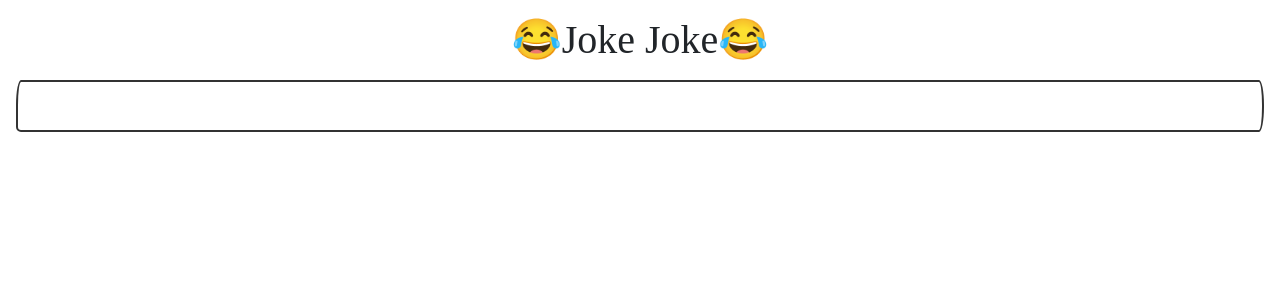
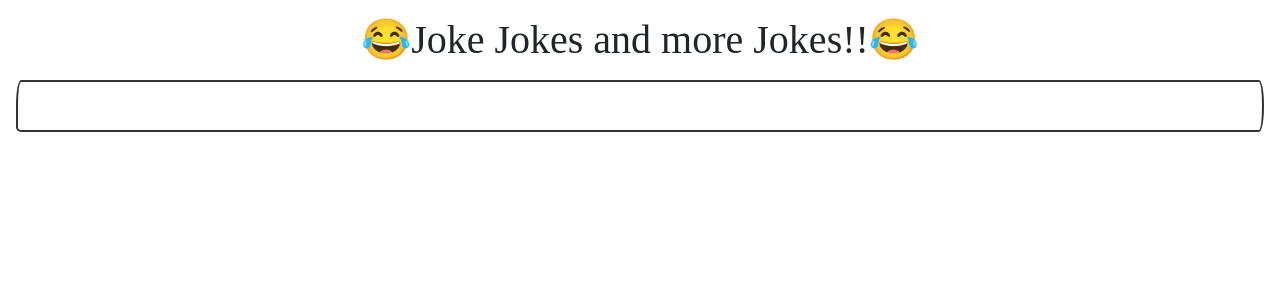
Before and after one commit to carolninganga/joke-app, a React (Create React App) app: page / in a window 1280 px wide. Shown: the top 300 px of the page. Built offline with nearby package versions, Linux system fonts and the light colour scheme; a web font is replaced by a local one.

Commit message:
added h1 title to home page

```diff
--- a/src/App.js
+++ b/src/App.js
@@ -6,7 +6,7 @@ class App extends Component {
   render() {
   return (
     <React.Fragment>
-    <h1 className="text-center mt-3"><span role="img" aria-label="Joy">😂</span>Joke Joke<span role="img" aria-label="Joy">😂</span></h1>
+    <h1 className="text-center mt-3"><span role="img" aria-label="Joy">😂</span>Joke Jokes and more Jokes!!<span role="img" aria-label="Joy">😂</span></h1>
     <Card />
     </React.Fragment>
   );
```
